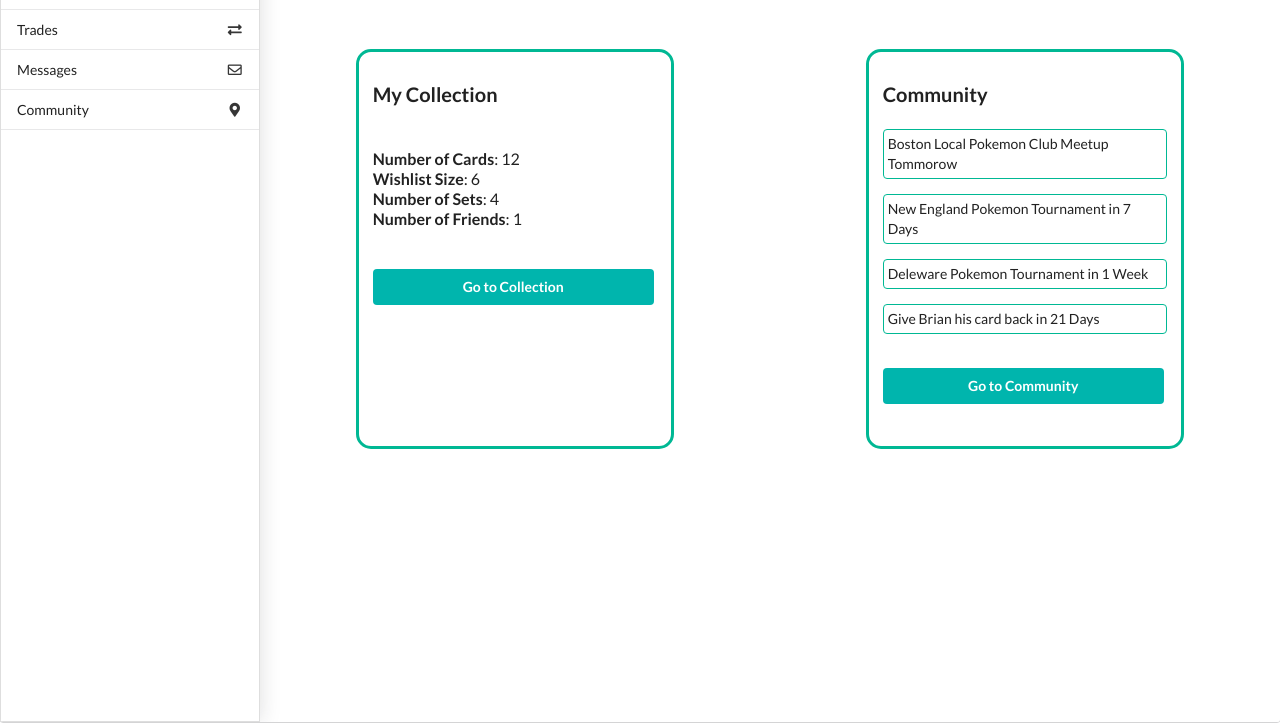
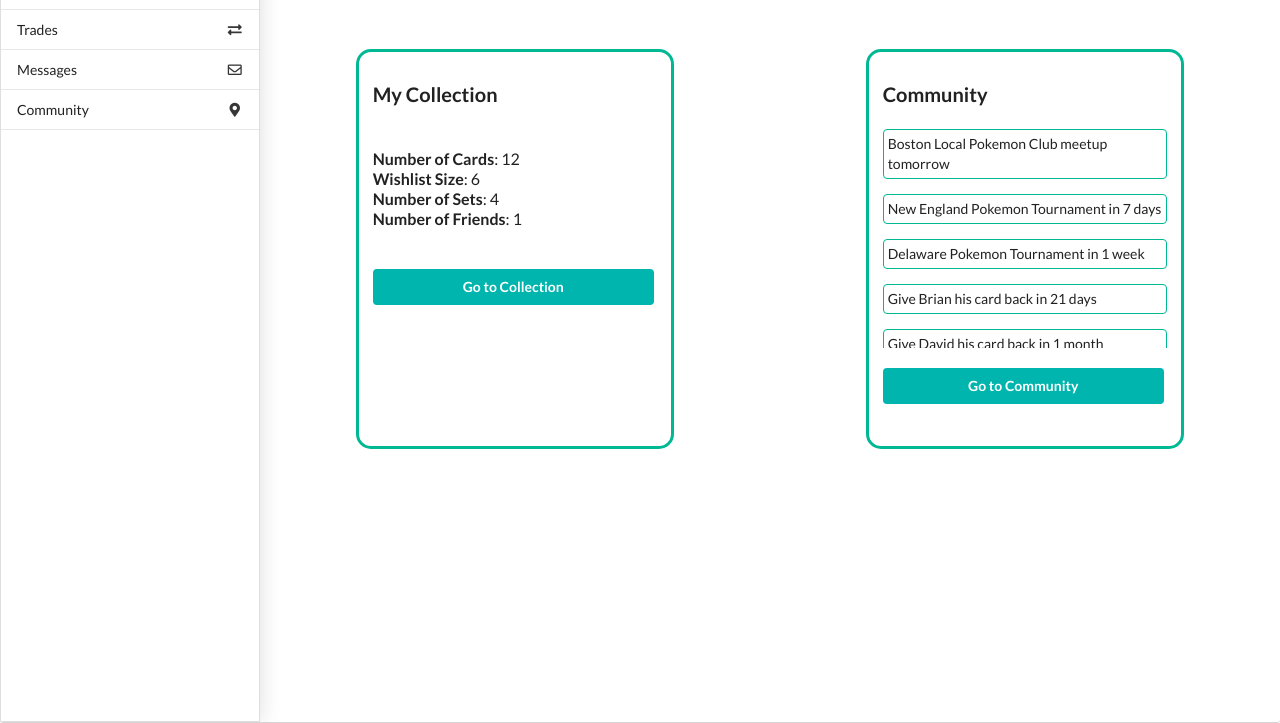
Before and after one commit to wishdasher/gotta-track-em-all, a plain HTML site: page index.html in a window 1280 px wide. Shown: the part 77-800 px from the top of the page. Drawn offline with nearby package versions, Linux system fonts and the light colour scheme.

Commit message:
Fix typos on homepage

```diff
--- a/index.html
+++ b/index.html
@@ -99,13 +99,13 @@
             <div class="box-title-outer"><p class="box-title"> Community </p></div>
             <br>
             <div class="notifications">
-              <div class="community-content"> Boston Local Pokemon Club Meetup Tommorow </div>
-              <div class="community-content"> New England Pokemon Tournament in 7 Days </div>
-              <div class="community-content"> Deleware Pokemon Tournament in 1 Week </div>
-              <div class="community-content"> Give Brian his card back in 21 Days </div>
-              <div class="community-content"> Give David his card back in 1 Month </div>
+              <div class="community-content"> Boston Local Pokemon Club meetup tomorrow </div>
+              <div class="community-content"> New England Pokemon Tournament in 7 days </div>
+              <div class="community-content"> Delaware Pokemon Tournament in 1 week </div>
+              <div class="community-content"> Give Brian his card back in 21 days </div>
+              <div class="community-content"> Give David his card back in 1 month </div>
               <div class="community-content"> A new Pikachu card has been developed </div>
-              <div class="community-content"> A new Charzard card has been developed </div>
+              <div class="community-content"> A new Charizard card has been developed </div>
               <div class="community-content"> William Smith wants to connect with you</div>
             </div>
 
```
